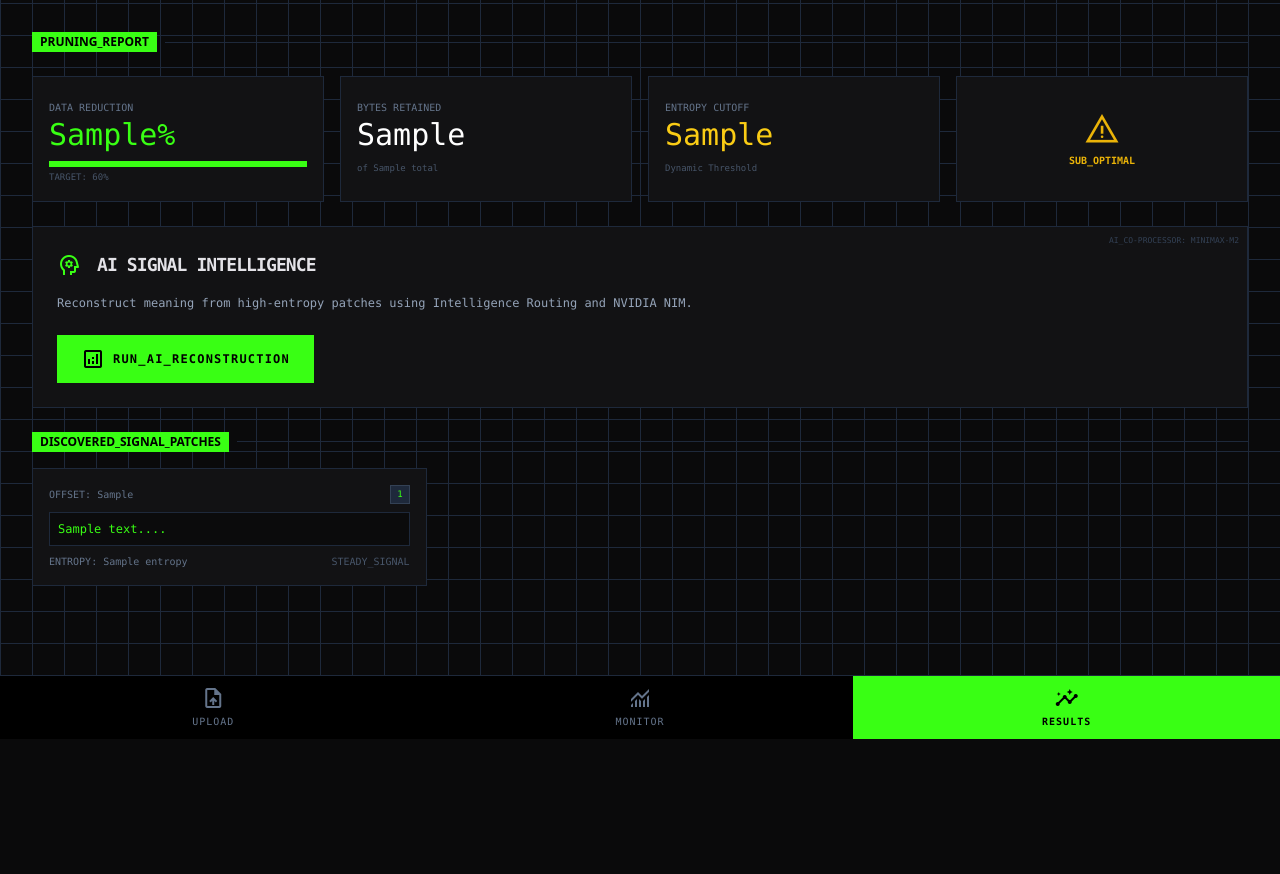
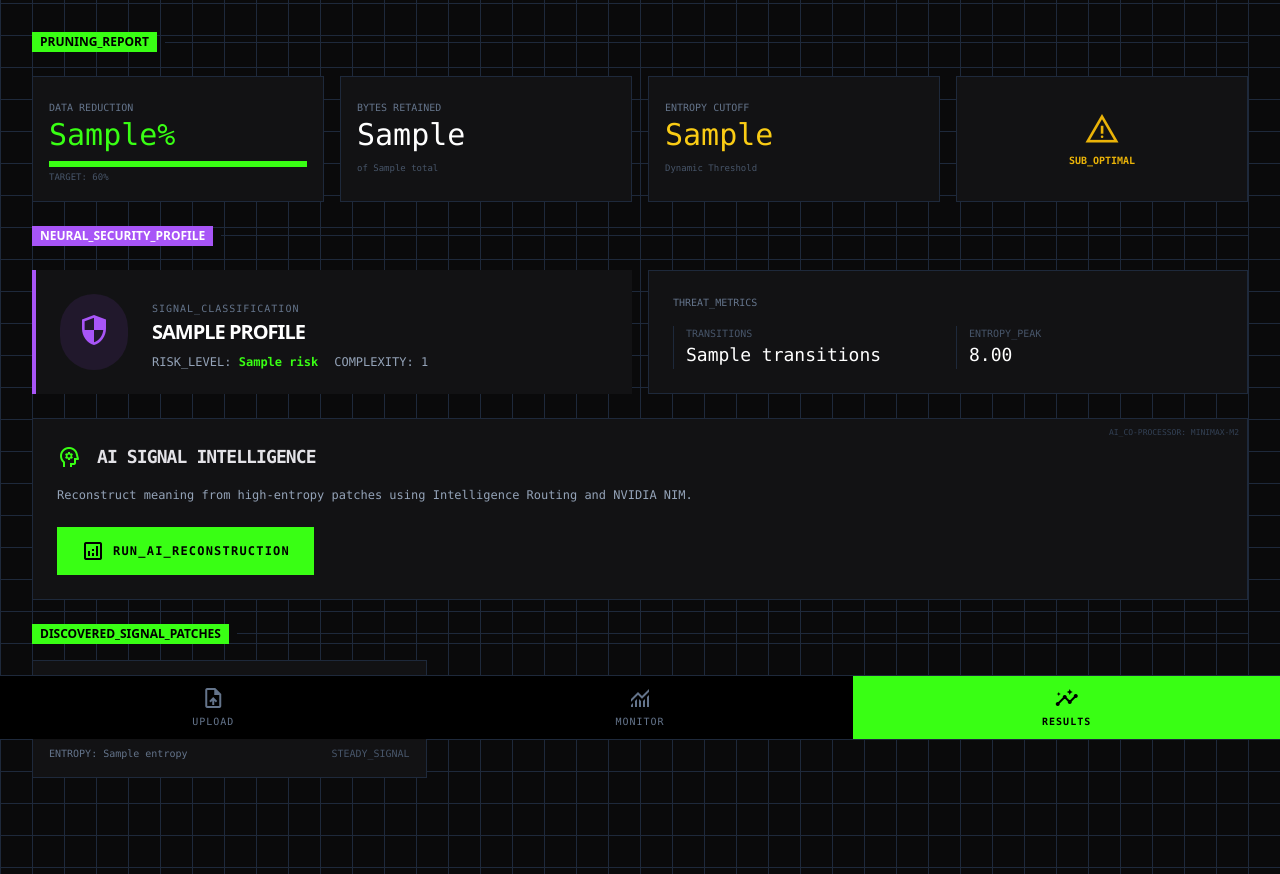
Before and after one commit to Rajibur-Alvi/Stitch_nss_engine_analytics_dashboard, a Python web app: template templates/results.html in a window 1280 px wide. Shown: the part 61-935 px from the top of the page. Before the commit the page ends 800 px from the top, so only its background shows below. Run offline with Jinja, Linux system fonts and the light colour scheme; the template is opened without the code that fills it: most values are stand-ins (such as "Sample title", 1, 10 or a date in 2020); some libraries are stand-ins or nearby versions.

Commit message:
Final Overhaul: Neural Security Profiling, Anomaly Heatmapping, and Signal Intelligence Hub Complete.

```diff
--- a/templates/results.html
+++ b/templates/results.html
@@ -68,6 +68,48 @@
             <span class="material-symbols-outlined text-yellow-500 text-4xl">warning</span>
             <span class="text-[10px] font-mono text-yellow-500 mt-1 font-bold">SUB_OPTIMAL</span>
             {% endif %}
+        </div>
+    </section>
+
+    <!-- ── Neural Security Profile ────────────────────────────────── -->
+    <section class="grid grid-cols-1 md:grid-cols-2 gap-4">
+        <div class="md:col-span-2 flex items-center gap-2 mb-2">
+            <span class="bg-[#a855f7] text-white font-bold px-2 py-0.5 text-xs">NEURAL_SECURITY_PROFILE</span>
+            <div class="h-[1px] flex-grow bg-slate-800"></div>
+        </div>
+
+        <div class="bg-[#121214] border-l-4 border-[#a855f7] p-6 flex items-center gap-6">
+            <div class="bg-[#a855f7]/10 p-4 rounded-full">
+                <span class="material-symbols-outlined text-[#a855f7] text-4xl">security</span>
+            </div>
+            <div>
+                <span class="text-[10px] font-mono text-slate-500 uppercase tracking-widest">SIGNAL_CLASSIFICATION</span>
+                <h3 id="security-profile-name" class="text-xl font-bold text-white uppercase tracking-tighter">
+                    {{ security_profile.profile if security_profile else "ANALYZING..." }}
+                </h3>
+                <div class="flex items-center gap-4 mt-2">
+                    <span class="text-xs font-mono text-slate-400">RISK_LEVEL:
+                        <span class="{% if security_profile and security_profile.risk == 'HIGH' %}text-red-500{% elif security_profile and security_profile.risk == 'MEDIUM' %}text-yellow-500{% else %}text-[#39FF14]{% endif %} font-bold">
+                            {{ security_profile.risk if security_profile else "N/A" }}
+                        </span>
+                    </span>
+                    <span class="text-xs font-mono text-slate-400">COMPLEXITY: {{ security_profile.complexity_index if security_profile else "0.0" }}</span>
+                </div>
+            </div>
+        </div>
+
+        <div class="bg-[#121214] border border-slate-800 p-6">
+            <span class="text-[10px] font-mono text-slate-500 uppercase block mb-4">THREAT_METRICS</span>
+            <div class="grid grid-cols-2 gap-4">
+                <div class="border-l border-slate-800 pl-3">
+                    <span class="text-[10px] font-mono text-slate-600 block">TRANSITIONS</span>
+                    <span class="text-lg font-mono text-white">{{ security_profile.transitions if security_profile else "0" }}</span>
+                </div>
+                <div class="border-l border-slate-800 pl-3">
+                    <span class="text-[10px] font-mono text-slate-600 block">ENTROPY_PEAK</span>
+                    <span class="text-lg font-mono text-white">8.00</span>
+                </div>
+            </div>
         </div>
     </section>
 
```
Also changed, not shown: engine.py (+30 -0 lines), main.py (+8 -2 lines).
